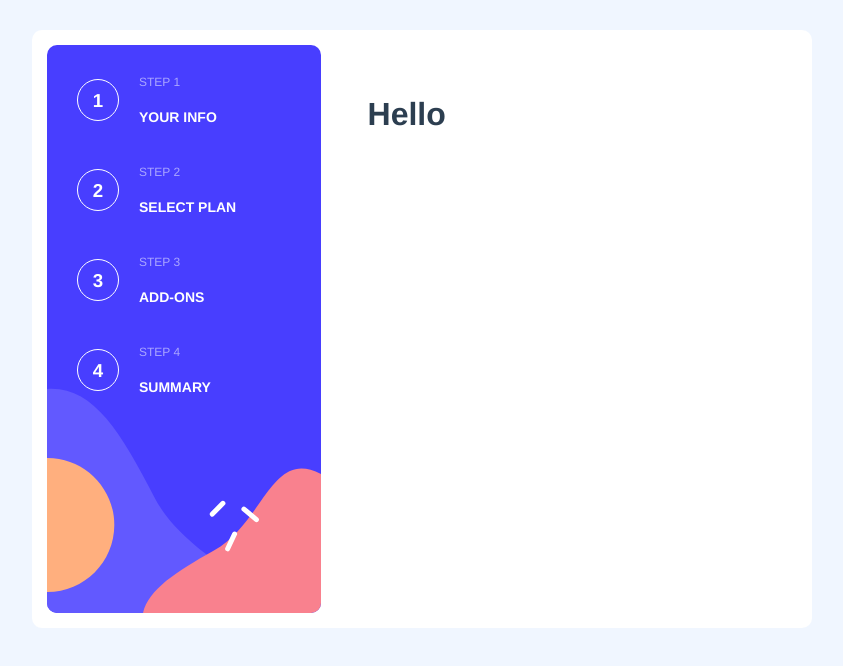
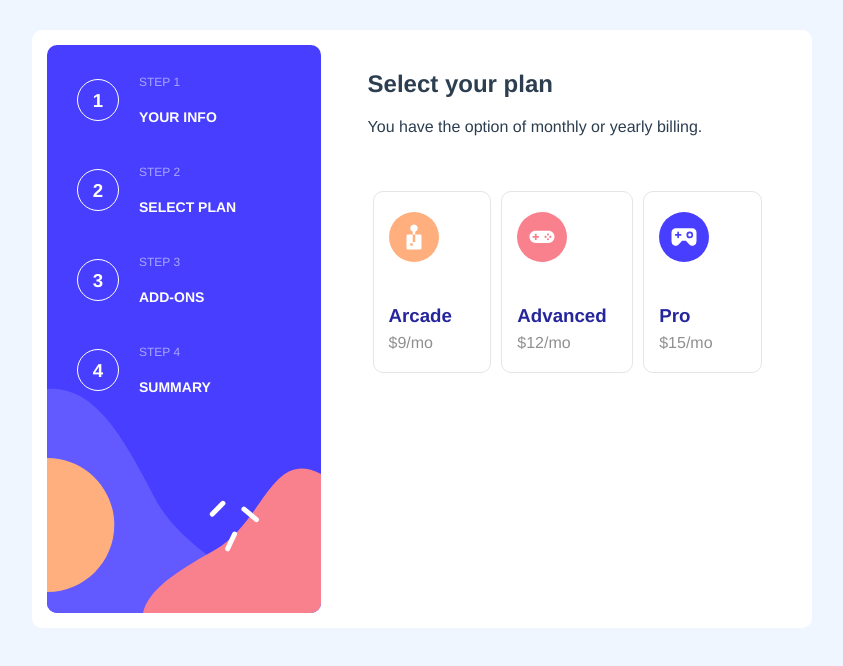
Before and after one commit to qudos4real/multi-step-form, a Vue app: page /SelectPlan in a window 1280 px wide. Shown: the top 666 px of the page, without its empty margins (218-1061 px from the left). Built offline with nearby package versions, Linux system fonts and the light colour scheme.

Commit message:
Added plans to SelectPlan component

```diff
--- a/src/App.vue
+++ b/src/App.vue
@@ -136,7 +136,7 @@ body {
 .main-section {
   width: 55%;
   text-align: left;
-  margin: 30px;
+  margin: 5px 30px;
 }
 
 /* .main-wrapper {
--- a/src/views/SelectPlan.vue
+++ b/src/views/SelectPlan.vue
@@ -1,13 +1,97 @@
 <template>
-  <h1>Hello</h1>
+  <h2>Select your plan</h2>
+  <p>You have the option of monthly or yearly billing.</p>
+  <div class="plans">
+    <div v-for="plan in plans" :key="plan.title" class="plan" @click="selectPlan">
+      <img :src="plan.img" alt="plan" />
+      <h3>{{ plan.title }}</h3>
+      <p>{{ plan.price }}</p>
+    </div>
+  </div>
 </template>
 
 <script>
 export default {
+  name: "SelectPlan",
+  data() {
+    return {
+      plans: [
+        {
+          img: require("../assets/images/icon-arcade.svg"),
+          title: "Arcade",
+          price: "$9/mo",
+        },
+        {
+          img: require("../assets/images/icon-advanced.svg"),
+          title: "Advanced ",
+          price: "$12/mo",
+        },
+        {
+          img: require("../assets/images/icon-pro.svg"),
+          title: "Pro ",
+          price: "$15/mo",
+        },
+      ],
+      selectArcade: false,
+      selectAdvanced: false,
+      selectPro: false,
+    };
+  },
+  methods: {
+    selectPlan(plan) {
+      console.log(plan.target.children[1].innerText);
 
-}
+      // if (plan.title === "arcade") {
+      //   this.selectArcade = true;
+      //   this.selectAdvanced = false;
+      //   this.selectPro = false;
+      //   console.log(this.selectArcade);
+      // } else if (plan === "advanced") {
+      //   this.selectArcade = false;
+      //   this.selectAdvanced = true;
+      //   this.selectPro = false;
+      //   console.log(this.selectAdvanced);
+      // } else if (plan === "pro") {
+      //   this.selectArcade = false;
+      //   this.selectAdvanced = false;
+      //   this.selectPro = true;
+      //   console.log(this.selectPro);
+      // }
+    },
+  },
+};
 </script>
 
 <style>
+.plans {
+  display: flex;
+  justify-content: space-between;
+  margin-top: 50px;
+}
+.plan {
+  width: 20%;
+  border: 1px solid #e5e5e5;
+  border-radius: 10px;
+  padding: 20px 35px 20px 15px;
+  text-align: left;
+  margin: 5px;
+  cursor: pointer;
+}
 
+.plan img {
+  width: 50px;
+  height: 50px;
+  margin-bottom: 20px;
+}
+.plan h3 {
+  /* font-size: 14px; */
+  font-weight: 700;
+  color: rgba(0, 0, 139, 0.856);
+  margin-bottom: 7px;
+}
+.plan p {
+  margin: 0;
+  font-weight: 100;
+  color: #00000070;
+}
 </style>
```
